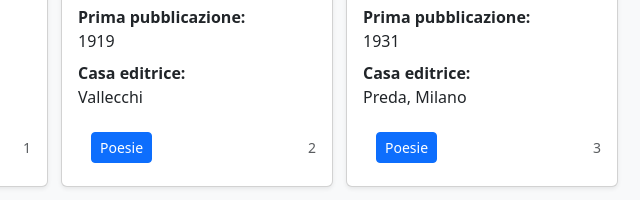
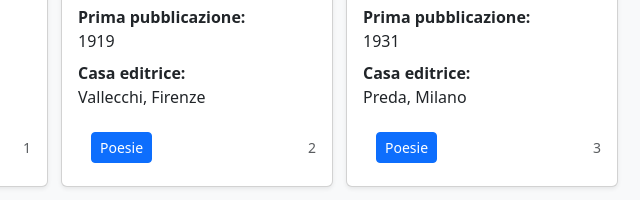
Before and after one commit to Marika9701/progetto-Digital, a plain HTML site: page catalogo.html in a window 1280 px wide. Shown: the part 940-1140 px from the top of the page, 306-946 px from the left. Drawn offline with nearby package versions, Linux system fonts and the light colour scheme; files that its build step writes are made by us from their sources.

Commit message:
Update catalogo.html

```diff
--- a/catalogo.html
+++ b/catalogo.html
@@ -93,7 +93,7 @@
         <dt>Prima pubblicazione:</dt>
         <dd>1919</dd>
     <dt>Casa editrice:</dt>
-        <dd>Vallecchi</dd>
+        <dd>Vallecchi, Firenze</dd>
       </dl>
   </div> </p>
               <div class="d-flex justify-content-between align-items-center">
```
